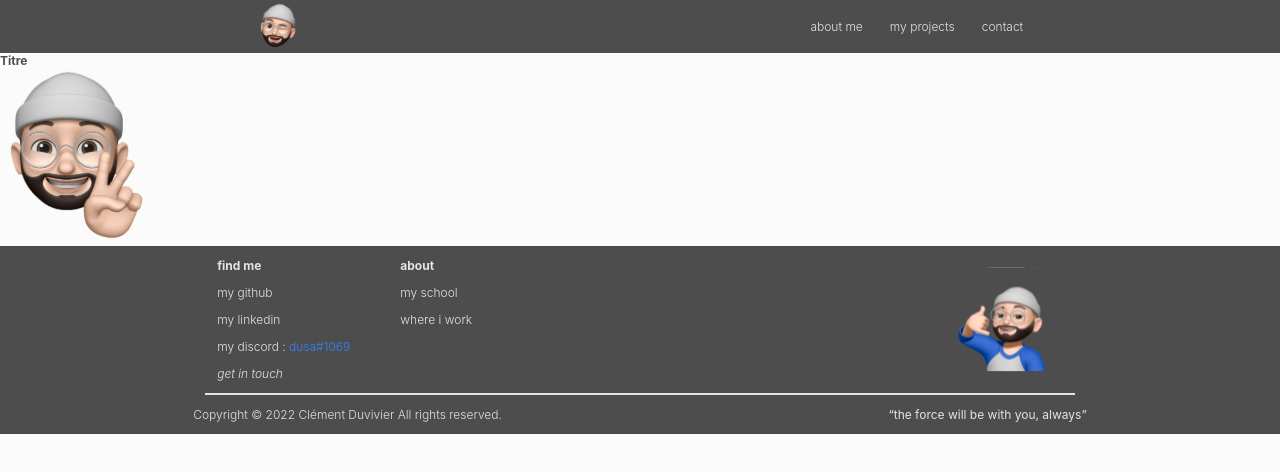
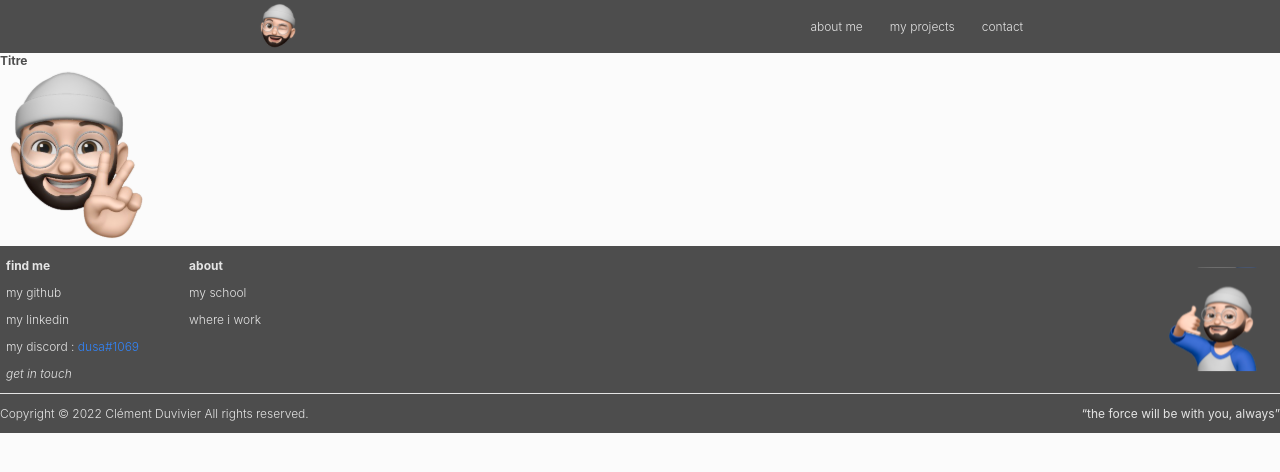
Before and after one commit to ClemOurs/main-portfolio, a Next.js app: page / in a window 1280 px wide. Shown: the top 472 px of the page. Built offline with nearby package versions, Linux system fonts and the light colour scheme.

Commit message:
:lipstick: footer related changes

```diff
--- a/components/footer.js
+++ b/components/footer.js
@@ -3,6 +3,7 @@ import MemojiFooter from "../public/memojis/memoji_2.svg"
 
 const Footer = () => (
     <footer className="footer">
+        <div className="footer-container">
             <div className="footer-hero">
                 <div>
                     <ul>
@@ -25,10 +26,11 @@ const Footer = () => (
                 />
             </div>
             <div className="footer-rights">
-            <hr />
-            <div>
+                <div className="border"></div>
+                <div className="copyrights">
                     <p>Copyright © 2022 Clément Duvivier All rights reserved.</p>
                     <q>the force will be with you, always</q>
+                </div>
             </div>
         </div>
     </footer>
--- a/styles/components/_footer.scss
+++ b/styles/components/_footer.scss
@@ -1,5 +1,4 @@
 .footer {
-    @include flex-column;
     background-color: $dark;
     h5,li,p,a,q {
         color: $white;
@@ -10,9 +9,14 @@
     a:hover {
         text-decoration: underline;
     }
+    &-container {
+        max-width: 1400px;
+        @include flex-column;
+        margin: 0 auto;
+    }
     &-hero {
         padding: 0.5em;
-        width: 67%;
+        width: 100%;
         margin: 0 auto;
         @include flex-row;
         justify-content: space-between;
@@ -29,15 +33,15 @@
     }
     &-rights {
         @include flex-column;
-        hr {
-            border:1px solid $white;
-            width: 68%;
+        .border {
+            border-bottom:1px solid $white;
+            width: 100%;
             margin: 0 auto;
         }
-        div{
+        .copyrights{
             padding: 1em 0;
             @include flex-row;
-            justify-content:space-around;
+            justify-content:space-between;
         }
     }
 }
```
Lines whose indentation alone changed are shown as unchanged.
